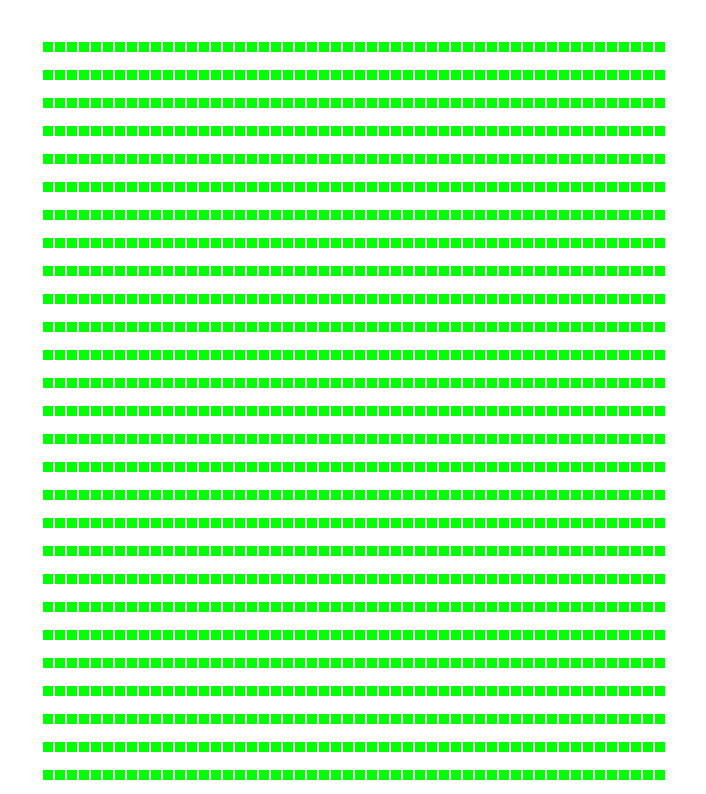
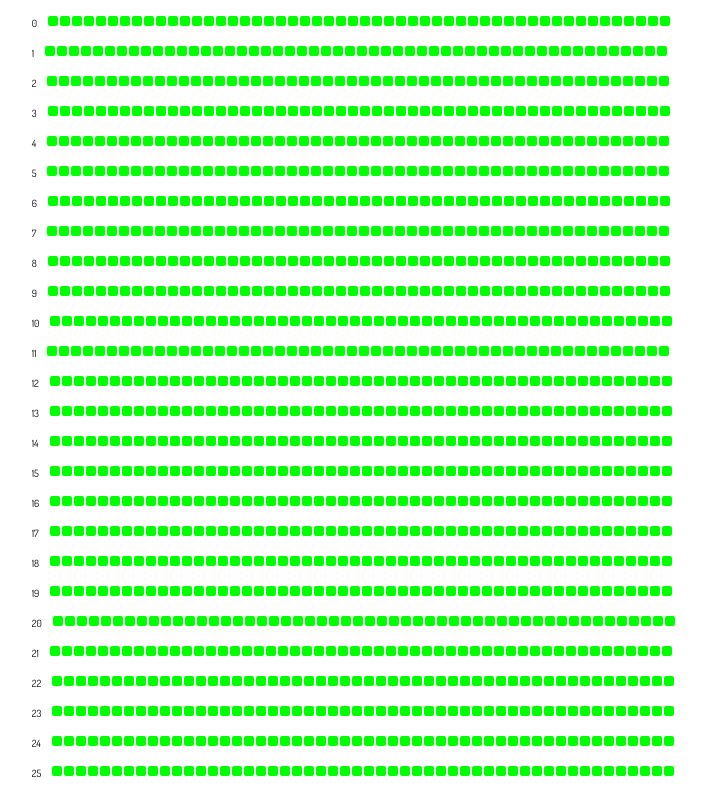
Before and after one commit to mlepe/memento-mori-react, a React (Create React App) app: page / in a window 1280 px wide. Shown: the top 794 px of the page, without its empty margins (286-992 px from the left). Built offline with nearby package versions, Linux system fonts and the light colour scheme.

Commit message:
Implemented better rows and year count Improved style

```diff
--- a/src/components/week.css
+++ b/src/components/week.css
@@ -15,6 +15,7 @@
   margin: 1px;
   background-color: lightgray;
   display: inline-block;
+  border-radius: 2px;
 }
 
 .Week--state-lived {
@@ -22,4 +23,17 @@
 }
 
 .Weeks {
+  margin: 0;
+  padding: 0;
 }
+
+.Row {
+  margin: 2px;
+  height: min-content;
+  text-align: left;
+}
+
+.Year {
+  font-size: 10px;
+  margin-right: 10px;
+}
--- a/src/components/week.js
+++ b/src/components/week.js
@@ -72,15 +72,20 @@ const Weeks = ({ dob, expectancy }) => {
   const createWeeks = () => {
     console.group("Weeks.createWeeks()");
     let weeks = [];
+    let lastIndex;
     console.log("totalWeeks:", totalWeeks);
     for (let i = 0; i <= totalWeeks; i++) {
+      if (i % 52 === 0) {
+        weeks[i] = [];
+        lastIndex = i;
+      }
       console.log("In loop. i:", i);
       if (i <= weeksLived) {
         console.log("lived=true, i=", i);
-        weeks.push({ lived: true });
+        weeks[lastIndex].push({ lived: true });
       } else {
         console.log("lived=false, i=", i);
-        weeks.push({ lived: false });
+        weeks[lastIndex].push({ lived: false });
       }
     }
     console.log("Out of loop");
@@ -93,16 +98,18 @@ const Weeks = ({ dob, expectancy }) => {
     <div className="Weeks">
       {weeks
         ? weeks.map((w, i) => {
-            if (i % 52 == 0) {
-              return (
-                <>
-                  <br />
-                  <Week lived={w.lived}></Week>
-                </>
-              );
-            } else {
-              return <Week lived={w.lived}></Week>;
-            }
+            return (
+              <>
+                <div className="Row" key={"" + i}>
+                  <span className="Year">{i / 52}</span>
+                  {w.map((ww, ii) => {
+                    return (
+                      <Week lived={ww.lived} key={"" + i + "" + ii}></Week>
+                    );
+                  })}
+                </div>
+              </>
+            );
           })
         : "Weeks undefined"}
     </div>
```
